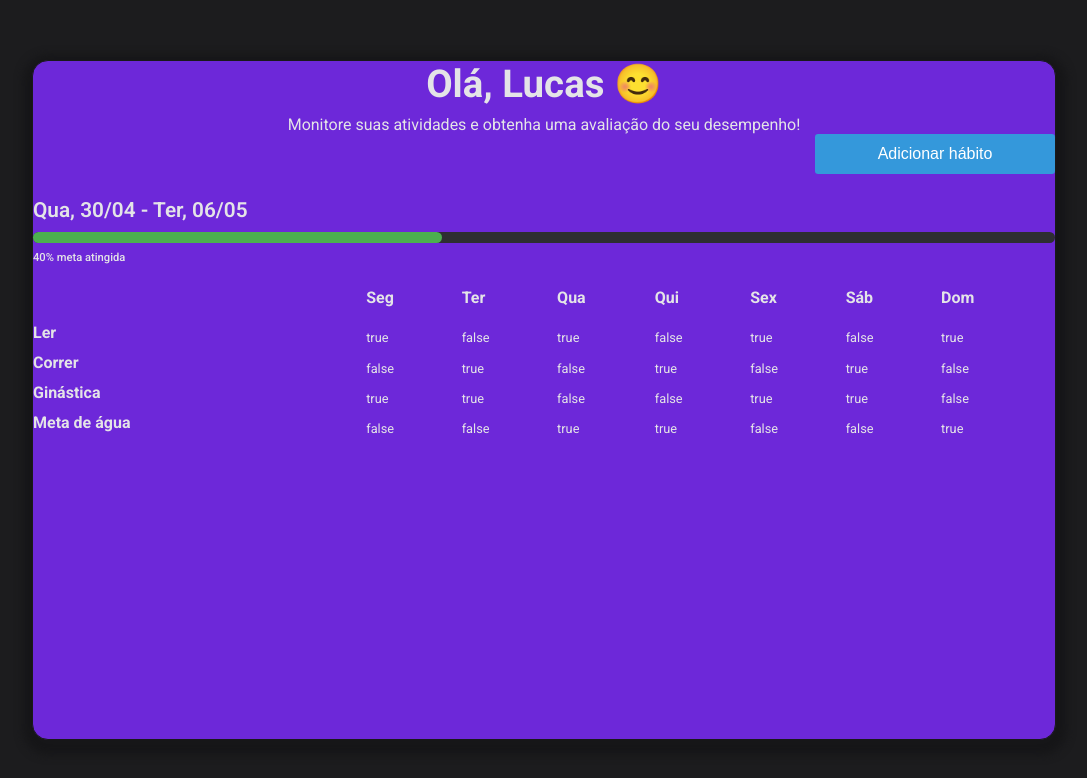
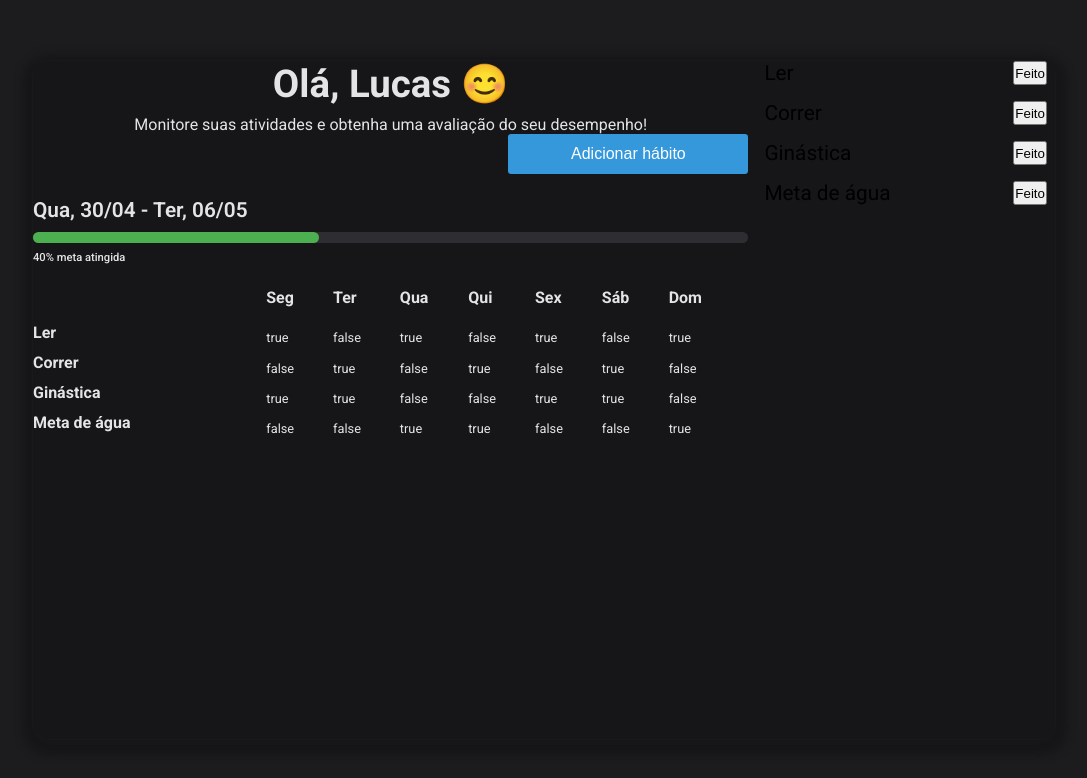
Before and after one commit to joao-zac/Habit-Tracker, an Angular app: page /dashboard in a window 1280 px wide. Shown: the top 778 px of the page, without its empty margins (96-1183 px from the left). Built offline with nearby package versions, Linux system fonts and the light colour scheme.

Commit message:
:sparkles: feat: componente habits column

```diff
--- /dev/null
+++ b/src/Components/habits-colunm/habits-colunm.component.html
@@ -0,0 +1,6 @@
+<div *ngFor="let habito of habitos" class="colunm-tasks">
+    <div class="task">
+        <span>{{habito.nome}}</span>
+    <button>Feito</button>
+    </div>
+</div>
--- /dev/null
+++ b/src/Components/habits-colunm/habits-colunm.component.scss
@@ -0,0 +1,24 @@
+@import "../../styles.scss";
+
+.colunm-tasks{
+    // // background-color: antiquewhite;
+    // display: flex;
+    // justify-content: space-between;
+    margin-bottom: 1rem;
+
+
+    .task {
+        // background-color: #c9c9c9;
+        display: flex;
+        justify-content: space-between;
+        padding: 0 .5rem 0 1rem
+    }
+
+    span {
+        font-size: 1.3rem;
+        color: black;
+
+    }
+
+
+}
--- /dev/null
+++ b/src/Components/habits-colunm/habits-colunm.component.ts
@@ -0,0 +1,15 @@
+import { Component } from '@angular/core';
+import { habitos, IHabits } from "../../utils/dumbHabits"
+import { CommonModule } from '@angular/common';
+
+@Component({
+  selector: 'app-habits-colunm',
+  standalone: true,
+  imports: [CommonModule],
+  templateUrl: './habits-colunm.component.html',
+  styleUrl: './habits-colunm.component.scss'
+})
+export class HabitsColunmComponent {
+  habitos: IHabits[] = habitos;
+
+}
--- a/src/Pages/dashboard/dashboard.component.html
+++ b/src/Pages/dashboard/dashboard.component.html
@@ -1,4 +1,6 @@
 <div class="dash-group">
+
+  <div class="info-group">
     <header>
       <h1>Olá, Lucas 😊</h1>
       <h2>Monitore suas atividades e obtenha uma avaliação do seu desempenho!</h2>
@@ -20,3 +22,9 @@
       <app-tabela-semanas />
     </main>
   </div>
+
+
+  <div class="check-group">
+    <app-habits-colunm />
+  </div>
+</div>
--- a/src/Pages/dashboard/dashboard.component.scss
+++ b/src/Pages/dashboard/dashboard.component.scss
@@ -1,4 +1,20 @@
 @import "../../styles.scss";
+
+.dash-group {
+  display: flex;
+  height: 100%;
+}
+
+.info-group {
+  width: 70%;
+  height: 100%;
+}
+
+.check-group {
+  // padding-top: 5%;
+  // padding-left: 5%;
+  width: 30%;
+}
 
 header {
   text-align: end;
--- a/src/Pages/dashboard/dashboard.component.ts
+++ b/src/Pages/dashboard/dashboard.component.ts
@@ -1,11 +1,12 @@
 import { Component } from '@angular/core';
 import { TabelaSemanasComponent } from '../../Components/tabela-semanas/tabela-semanas.component';
 import { ModalComponent } from '../../Components/modal/modal.component';
+import { HabitsColunmComponent } from '../../Components/habits-colunm/habits-colunm.component';
 
 @Component({
   selector: 'app-dashboard',
   standalone: true,
-  imports: [TabelaSemanasComponent, ModalComponent],
+  imports: [TabelaSemanasComponent, ModalComponent, HabitsColunmComponent],
   templateUrl: './dashboard.component.html',
   styleUrl: './dashboard.component.scss',
 })
--- a/src/app/app.component.scss
+++ b/src/app/app.component.scss
@@ -1,5 +1,6 @@
 .container {
-  background-color: #6d28d9;
+  // background-color: #6d28d9;
+  background-color: #161618;
   border-radius: 1rem;
   border: solid 1px #19191b;
   box-shadow: 1px 5px 8px 10px #161618;
--- a/src/utils/dumbHabits.ts
+++ b/src/utils/dumbHabits.ts
@@ -1,6 +1,7 @@
 export interface IHabits {
   nome: string;
-  status: [boolean, boolean, boolean, boolean, boolean, boolean, boolean];
+  // status: [boolean, boolean, boolean, boolean, boolean, boolean, boolean];
+  status: boolean[]|[]
 }
 
 export const habitos: IHabits[] = [
```
Also changed, not shown: 1 other file (tests, documents, lock files or other folders). Lines whose indentation alone changed are shown as unchanged.
